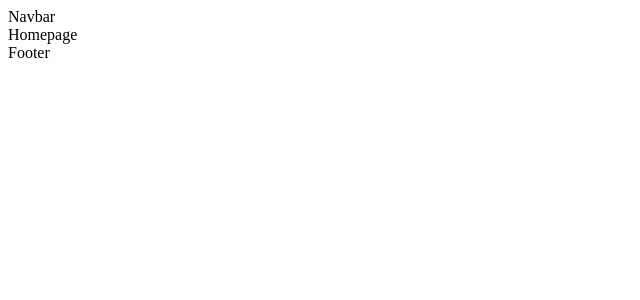
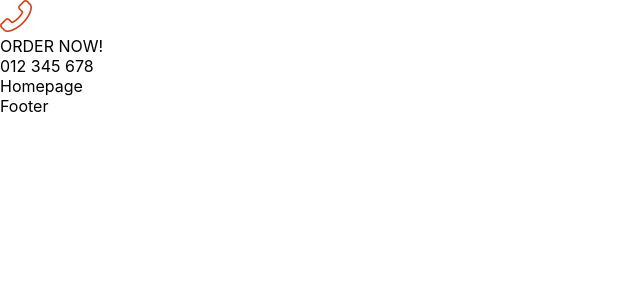
Before and after one commit to Alek30k/F-Pizzas, a Next.js app: page / in a window 1280 px wide. Shown: the top 300 px of the page, without its empty margins (0-640 px from the left). Built offline with nearby package versions, Linux system fonts and the light colour scheme.

Commit message:
last commit

```diff
--- /dev/null
+++ b/components/Navbar.jsx
@@ -0,0 +1,18 @@
+import Image from "next/image";
+import styles from "../styles/Navbar.module.css";
+
+const Navbar = () => {
+  return (
+    <div className={styles.container}>
+      <div className={styles.callButton}>
+        <Image src="/img/telephone.png" alt="" width="32" height="32" />
+      </div>
+      <div className={styles.texts}>
+        <div className={styles.text}>ORDER NOW!</div>
+        <div className={styles.text}>012 345 678</div>
+      </div>
+    </div>
+  );
+};
+
+export default Navbar;
--- a/pages/About.jsx
+++ /dev/null
@@ -1,5 +0,0 @@
-const About = () => {
-  return <div>About</div>;
-};
-
-export default About;
--- a/pages/components/Navbar.jsx
+++ /dev/null
@@ -1,5 +0,0 @@
-const Navbar = () => {
-  return <div>Navbar</div>;
-};
-
-export default Navbar;
```
Also changed, not shown: pages/_app.js (+5 -4 lines), components/Footer.jsx (renamed from pages/components/Footer.jsx), components/Layout.js (renamed from pages/components/Layout.js), styles/Navbar.module.css (added).
